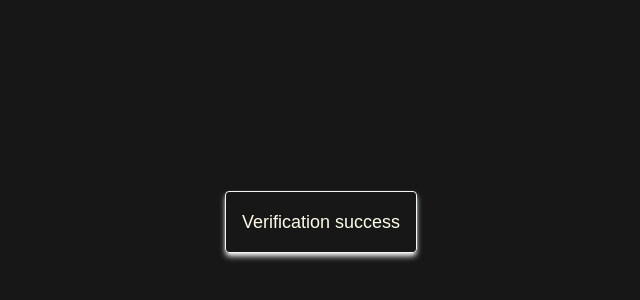
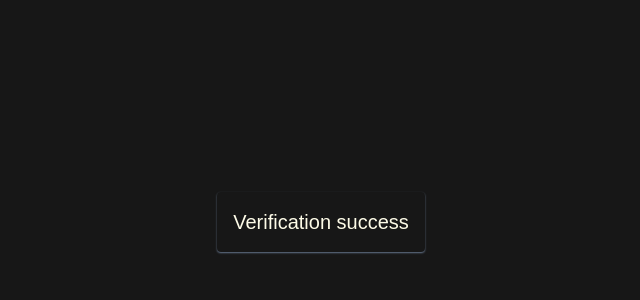
Before and after one commit to ttiimmothy/login-verification, a Next.js app: page /success in a window 1280 px wide. Shown: the part 178-478 px from the top of the page, without its empty margins (319-959 px from the left). Built offline with nearby package versions, Linux system fonts and the light colour scheme.

Commit message:
feat update the success page design

```diff
--- a/src/app/success/page.tsx
+++ b/src/app/success/page.tsx
@@ -3,8 +3,8 @@ import React from 'react'
 const page = () => {
   return (
     <div className="bg-neutral-900 h-screen w-screen flex justify-center items-center text-yellow-50">
-      <div className="border-gray-100 border shadow-md shadow-gray-100 p-4 rounded-sm">
-        <h2 className="font-medium text-lg">Verification success</h2>
+      <div className="shadow-sm shadow-slate-500 p-4 rounded-sm">
+        <h2 className="font-medium text-xl">Verification success</h2>
       </div>
     </div>
   )
```
